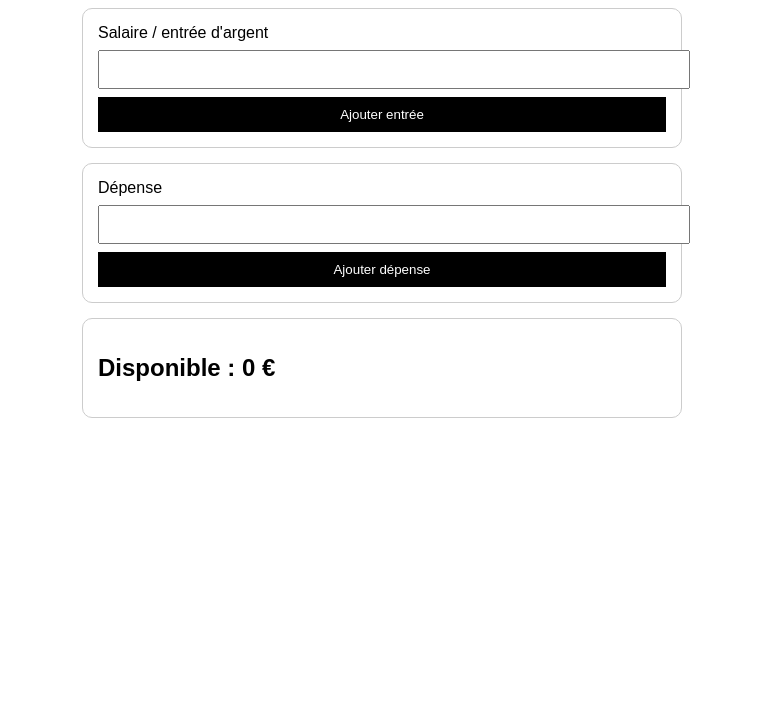
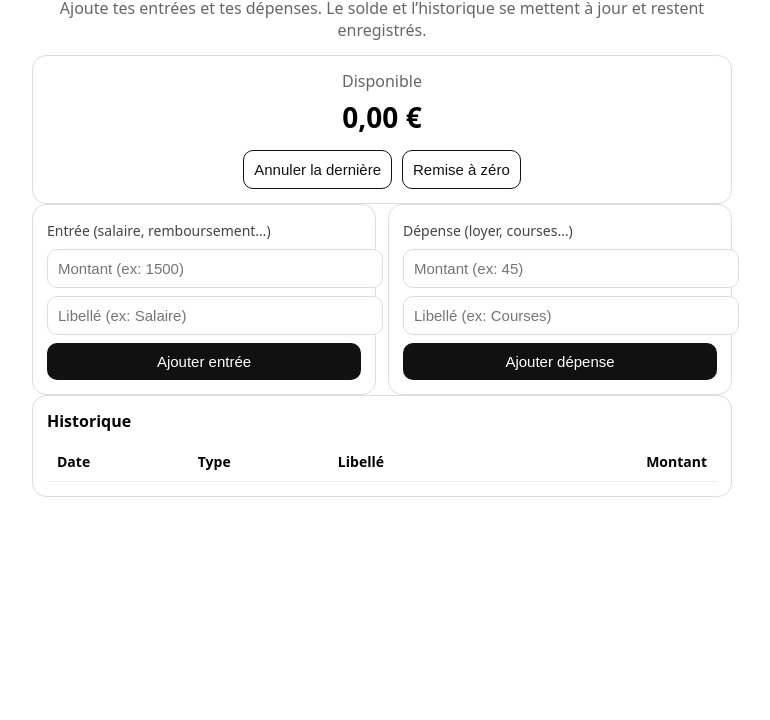
Before and after one commit to teyo33/index.html, a plain HTML site: page index.html in a window 1280 px wide. Shown: the part 80-800 px from the top of the page, without its empty margins (258-1028 px from the left). Drawn offline with Linux system fonts and the light colour scheme.

Commit message:
Update index.html

```diff
--- a/index.html
+++ b/index.html
@@ -5,53 +5,167 @@
   <title>Argent disponible</title>
   <meta name="viewport" content="width=device-width, initial-scale=1">
   <style>
-    body { font-family: Arial, sans-serif; max-width: 600px; margin: 30px auto; }
-    h1 { text-align: center; }
-    .box { border: 1px solid #ccc; padding: 15px; border-radius: 10px; margin-bottom: 15px; }
-    input, button { width: 100%; padding: 10px; margin-top: 8px; }
-    button { background: black; color: white; border: none; cursor: pointer; }
-    .in { color: green; }
-    .out { color: red; }
+    body{font-family:system-ui,-apple-system,Segoe UI,Roboto,Arial;max-width:700px;margin:28px auto;padding:0 14px}
+    h1{margin:0 0 6px;text-align:center}
+    .muted{color:#666;text-align:center;margin-bottom:14px}
+    .grid{display:grid;gap:12px}
+    @media(min-width:720px){.grid-2{grid-template-columns:1fr 1fr}}
+    .box{border:1px solid #ddd;padding:14px;border-radius:14px}
+    label{font-size:14px;color:#444}
+    input,button{width:100%;padding:10px;margin-top:8px;border-radius:10px;border:1px solid #ddd;font-size:15px}
+    button{background:#111;color:#fff;border:none;cursor:pointer}
+    button.secondary{background:#fff;color:#111;border:1px solid #111}
+    .kpi{font-size:28px;font-weight:800;text-align:center;margin:6px 0}
+    .row{display:grid;gap:10px;grid-template-columns:1fr 1fr}
+    table{width:100%;border-collapse:collapse;margin-top:10px}
+    th,td{padding:10px;border-bottom:1px solid #eee;text-align:left;font-size:14px}
+    .right{text-align:right}
+    .in{color:#0a7a2f}
+    .out{color:#b00020}
+    .actions{display:flex;gap:10px}
+    .actions button{width:auto}
   </style>
 </head>
 <body>
 
 <h1>Argent disponible</h1>
+<div class="muted">Ajoute tes entrées et tes dépenses. Le solde et l’historique se mettent à jour et restent enregistrés.</div>
 
 <div class="box">
-  <label>Salaire / entrée d'argent</label>
-  <input id="in" type="number">
-  <button onclick="addIn()">Ajouter entrée</button>
+  <div style="text-align:center;color:#666">Disponible</div>
+  <div class="kpi" id="total">0,00 €</div>
+  <div class="actions" style="justify-content:center">
+    <button class="secondary" onclick="undo()">Annuler la dernière</button>
+    <button class="secondary" onclick="resetAll()">Remise à zéro</button>
+  </div>
+</div>
+
+<div class="grid grid-2">
+  <div class="box">
+    <label>Entrée (salaire, remboursement…)</label>
+    <input id="inAmount" type="number" step="0.01" placeholder="Montant (ex: 1500)">
+    <input id="inLabel" type="text" placeholder="Libellé (ex: Salaire)">
+    <button onclick="addOp('in')">Ajouter entrée</button>
+  </div>
+
+  <div class="box">
+    <label>Dépense (loyer, courses…)</label>
+    <input id="outAmount" type="number" step="0.01" placeholder="Montant (ex: 45)">
+    <input id="outLabel" type="text" placeholder="Libellé (ex: Courses)">
+    <button onclick="addOp('out')">Ajouter dépense</button>
+  </div>
 </div>
 
 <div class="box">
-  <label>Dépense</label>
-  <input id="out" type="number">
-  <button onclick="addOut()">Ajouter dépense</button>
-</div>
-
-<div class="box">
-  <h2>Disponible : <span id="total">0</span> €</h2>
+  <div style="font-weight:700;margin-bottom:6px">Historique</div>
+  <table>
+    <thead>
+      <tr>
+        <th>Date</th>
+        <th>Type</th>
+        <th>Libellé</th>
+        <th class="right">Montant</th>
+      </tr>
+    </thead>
+    <tbody id="rows"></tbody>
+  </table>
 </div>
 
 <script>
-  let total = 0;
+  const KEY = "argent_dispo_v2";
+  let state = { total: 0, ops: [] };
 
-  function addIn() {
-    const v = Number(document.getElementById("in").value);
-    total += v;
-    update();
+  function load() {
+    try {
+      const raw = localStorage.getItem(KEY);
+      if (raw) state = JSON.parse(raw);
+    } catch {}
+    render();
   }
 
-  function addOut() {
-    const v = Number(document.getElementById("out").value);
-    total -= v;
-    update();
+  function save() {
+    localStorage.setItem(KEY, JSON.stringify(state));
   }
 
-  function update() {
-    document.getElementById("total").textContent = total;
+  function fmt(n) {
+    return new Intl.NumberFormat("fr-FR", { style:"currency", currency:"EUR" }).format(n || 0);
   }
+
+  function nowDate() {
+    const d = new Date();
+    const dd = String(d.getDate()).padStart(2,"0");
+    const mm = String(d.getMonth()+1).padStart(2,"0");
+    const yy = d.getFullYear();
+    return `${dd}/${mm}/${yy}`;
+  }
+
+  function addOp(type) {
+    const amtId = type === "in" ? "inAmount" : "outAmount";
+    const labId = type === "in" ? "inLabel" : "outLabel";
+    const amount = Number(document.getElementById(amtId).value);
+    const label = document.getElementById(labId).value.trim() || (type === "in" ? "Entrée" : "Dépense");
+
+    if (!amount || amount <= 0) return alert("Entre un montant > 0");
+
+    const signed = type === "in" ? amount : -amount;
+    state.total = Number(state.total || 0) + signed;
+
+    state.ops.unshift({
+      type,
+      amount,
+      label,
+      date: nowDate()
+    });
+
+    document.getElementById(amtId).value = "";
+    document.getElementById(labId).value = "";
+
+    save();
+    render();
+  }
+
+  function undo() {
+    if (!state.ops.length) return alert("Rien à annuler.");
+    const last = state.ops.shift();
+    const signed = last.type === "in" ? last.amount : -last.amount;
+    state.total = Number(state.total || 0) - signed;
+    save();
+    render();
+  }
+
+  function resetAll() {
+    if (!confirm("Tout remettre à zéro ?")) return;
+    state = { total: 0, ops: [] };
+    save();
+    render();
+  }
+
+  function render() {
+    document.getElementById("total").textContent = fmt(state.total);
+
+    const rows = document.getElementById("rows");
+    rows.innerHTML = "";
+
+    for (const op of state.ops) {
+      const tr = document.createElement("tr");
+      const sign = op.type === "in" ? "+" : "-";
+      tr.innerHTML = `
+        <td>${op.date}</td>
+        <td class="${op.type}">${op.type === "in" ? "Entrée" : "Dépense"}</td>
+        <td>${escapeHtml(op.label)}</td>
+        <td class="right ${op.type}">${sign}${fmt(op.amount)}</td>
+      `;
+      rows.appendChild(tr);
+    }
+  }
+
+  function escapeHtml(s) {
+    return String(s).replace(/[&<>"']/g, m => ({
+      "&":"&amp;","<":"&lt;",">":"&gt;",'"':"&quot;","'":"&#039;"
+    }[m]));
+  }
+
+  load();
 </script>
 
 </body>
```
